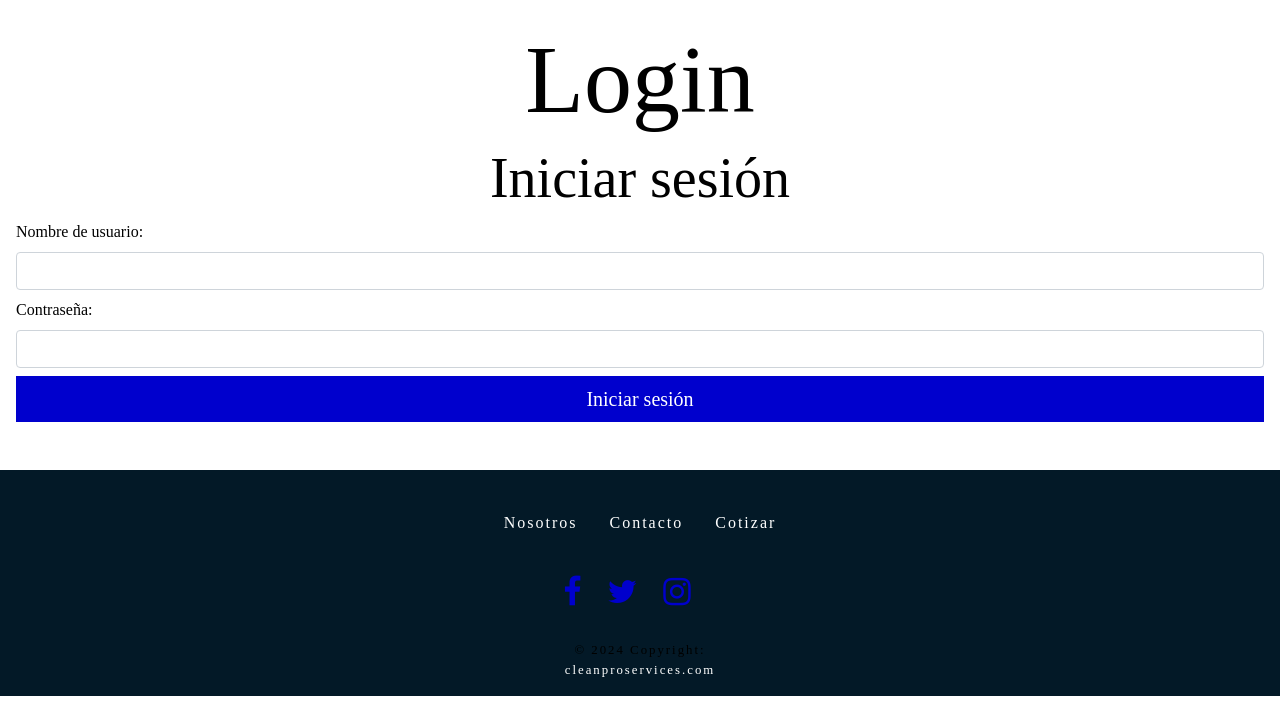
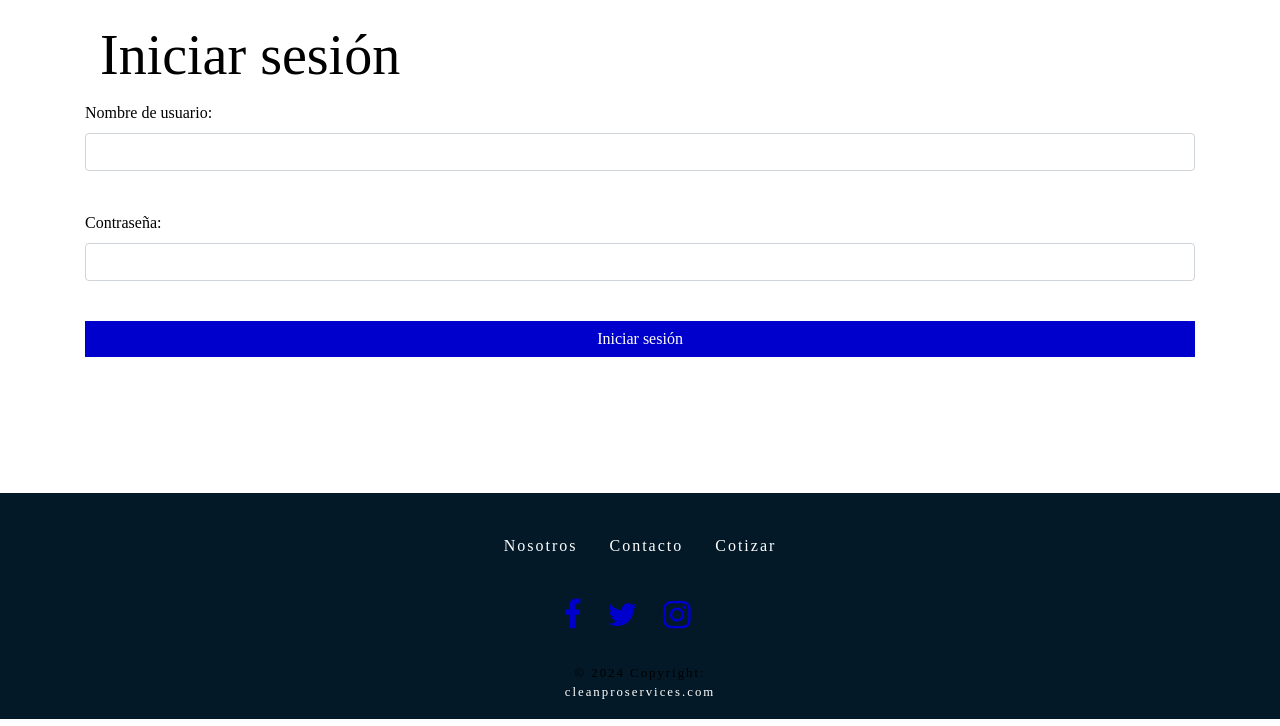
Before and after one commit to Diegocetz/cleanproservices, a CodeIgniter app: page /cleanproservices/user in a window 1280 px wide. Shown: the part 74-800 px from the top of the page. Run offline with CodeIgniter, Linux system fonts and the light colour scheme; data that the repository does not hold is empty; some libraries are stand-ins or nearby versions; some web fonts are replaced.

Commit message:
cambios de aspecto en el login

```diff
--- a/application/views/user.php
+++ b/application/views/user.php
@@ -8,27 +8,33 @@
         }
     </script>
 </head>
+
 <!-- user.php -->
     <br><br><br><br>
-    <h1 class="display-1 text-center login">Login</h1>
-    <div class="login-container px-3 mt-0 mb-5">
-        <h1 class="text-center display-4">Iniciar sesión</h1>
+
+
+    <div class="container container-fluid">
+        <div class="col-sm-8">
+        <h2 class="card-title display-4">Iniciar sesión</h2>
+    </div>
 
         <?php echo form_open('login', 'id="demo-form"'); ?>
-            <div class="form-group mb-2">
+            <div class="form-group">
                 <label for="username">Nombre de usuario:</label>
-                <input type="text" id="username" name="username" class="form-control">
+                <input type="text" id="username" name="username" class="form-control form-control-md">
             </div>
-            <div class="form-group mb-2">
+            <br>
+            <div class="form-group">
                 <label for="password">Contraseña:</label>
-                <input type="password" id="password" name="password" class="form-control">
+                <input type="password" id="password" name="password" class="form-control form-control-md">
             </div>
-            <div class="form-group mb-5">
-                <button class="md-5 g-recaptcha btn btn-primary btn-lg btn-block"
+            <br>
+            <div class="form-group">
+                <button class="g-recaptcha btn btn-block"
                         data-sitekey="TU_RECAPTCHA_SITE_KEY"
                         data-callback='onSubmit'
                         data-action='submit'>Iniciar sesión</button>
             </div>
         <?php echo form_close(); ?>
-
+        <br><br><br><br><br>
     </div>
```
